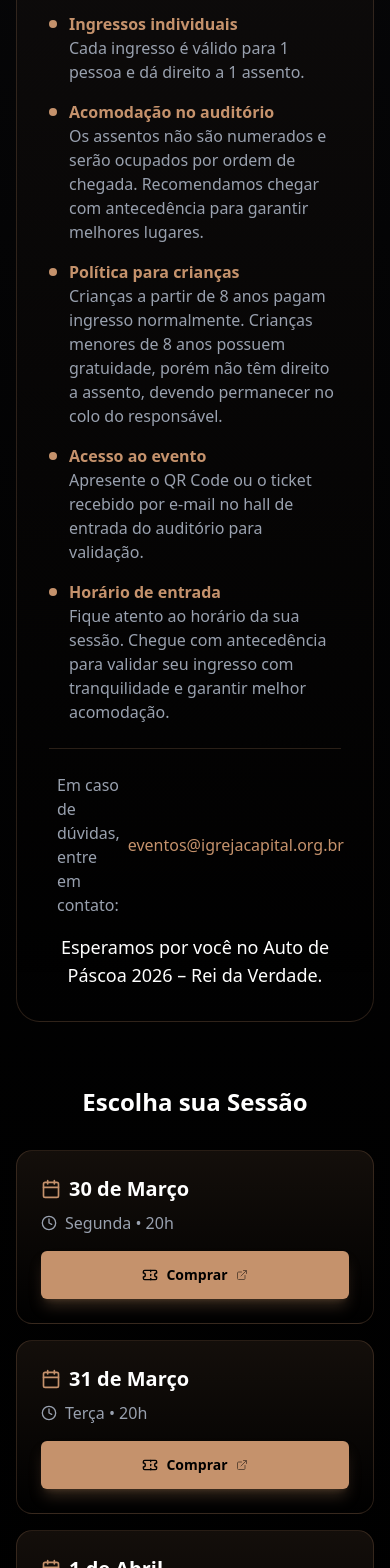
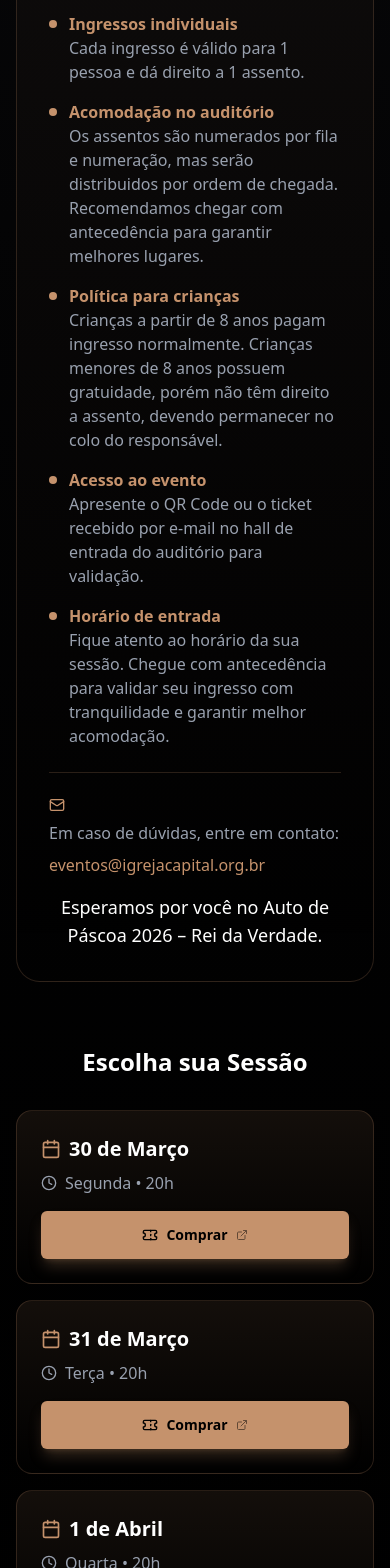
Before and after one commit to felipeacampelo/LandingPage-Auto, a Next.js app: page / in a window 390 px wide. Shown: the part 4360-5928 px from the top of the page. Built offline with nearby package versions, Linux system fonts and the light colour scheme; no server answers.

Commit message:
altera informações ingressos

```diff
--- a/src/components/Footer.tsx
+++ b/src/components/Footer.tsx
@@ -80,7 +80,7 @@ export function Footer() {
               <a href="https://www.e-inscricao.com/igrejacapital" target="_blank" rel="noopener noreferrer" className="block text-gray-400 hover:text-gold transition-colors">
                 Comprar Ingresso
               </a>
-              <a href="#" className="block text-gray-400 hover:text-gold transition-colors">
+              <a href="https://igrejacapital.com.br" target="_blank" rel="noopener noreferrer" className="block text-gray-400 hover:text-gold transition-colors">
                 Igreja Batista Capital
               </a>
             </nav>
@@ -92,9 +92,6 @@ export function Footer() {
             <p className="text-gray-500 text-sm">
               © 2026 Igreja Batista Capital. Todos os direitos reservados.
             </p>
-            <p className="text-gray-500 text-sm flex items-center gap-1">
-              Feito com <Heart className="w-4 h-4 text-red-500" /> por voluntários
-            </p>
           </div>
         </div>
       </div>
--- a/src/components/TicketsSection.tsx
+++ b/src/components/TicketsSection.tsx
@@ -15,7 +15,7 @@ const sessions = [
 
 const infoItems = [
   { title: "Ingressos individuais", description: "Cada ingresso é válido para 1 pessoa e dá direito a 1 assento." },
-  { title: "Acomodação no auditório", description: "Os assentos não são numerados e serão ocupados por ordem de chegada. Recomendamos chegar com antecedência para garantir melhores lugares." },
+  { title: "Acomodação no auditório", description: "Os assentos são numerados por fila e numeração, mas serão distribuidos por ordem de chegada. Recomendamos chegar com antecedência para garantir melhores lugares." },
   { title: "Política para crianças", description: "Crianças a partir de 8 anos pagam ingresso normalmente. Crianças menores de 8 anos possuem gratuidade, porém não têm direito a assento, devendo permanecer no colo do responsável." },
   { title: "Acesso ao evento", description: "Apresente o QR Code ou o ticket recebido por e-mail no hall de entrada do auditório para validação." },
   { title: "Horário de entrada", description: "Fique atento ao horário da sua sessão. Chegue com antecedência para validar seu ingresso com tranquilidade e garantir melhor acomodação." },
@@ -64,7 +64,7 @@ export function TicketsSection() {
               </div>
             ))}
           </div>
-          <div className="mt-6 pt-6 border-t border-gold/20 flex items-center gap-2 text-gray-400">
+          <div className="mt-6 pt-6 border-t border-gold/20 flex flex-col sm:flex-row sm:items-center gap-2 text-gray-400">
             <Mail className="w-4 h-4 text-gold" />
             <span>Em caso de dúvidas, entre em contato: </span>
             <a href="mailto:eventos@igrejacapital.org.br" className="text-gold hover:underline">
```
